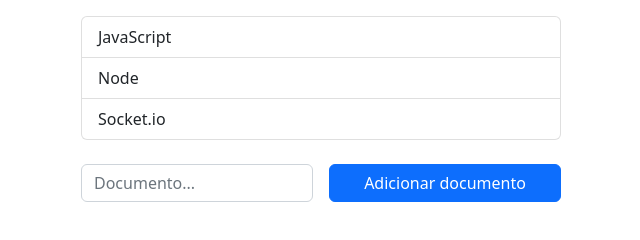
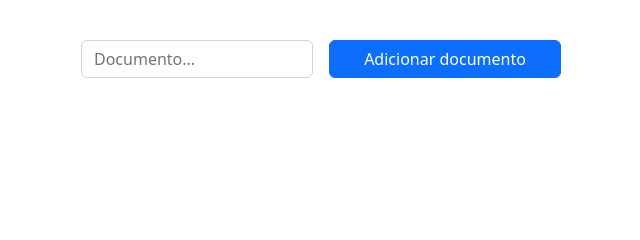
Before and after one commit to eduardoborges55/api-docs-socket-node, a website: page public/index.html in a window 1280 px wide. Shown: the part 110-350 px from the top of the page, without its empty margins (319-959 px from the left). Drawn offline with nearby package versions, Linux system fonts and the light colour scheme.

Commit message:
feat: remove static links to get from db

```diff
--- a/public/index.html
+++ b/public/index.html
@@ -19,15 +19,6 @@
 
   <main class="w-75 mx-auto">
     <div id="lista-documentos" class="list-group mb-4">
-      <a href="documento.html?nome=JavaScript" class="list-group-item list-group-item-action">
-        JavaScript
-      </a>
-      <a href="documento.html?nome=Node" class="list-group-item list-group-item-action">
-        Node
-      </a>
-      <a href="documento.html?nome=Socket.io" class="list-group-item list-group-item-action">
-        Socket.io
-      </a>
     </div>
 
     <form id="form-adiciona-documento" class="row g-3">
@@ -45,6 +36,8 @@
   <script src="https://cdn.jsdelivr.net/npm/bootstrap@5.2.2/dist/js/bootstrap.bundle.min.js"
     integrity="sha384-OERcA2EqjJCMA+/3y+gxIOqMEjwtxJY7qPCqsdltbNJuaOe923+mo//f6V8Qbsw3"
     crossorigin="anonymous"></script>
+  <script src="/socket.io/socket.io.js"></script>
+  <script src="index.js" type="module"></script>
 </body>
 
 </html>
```
